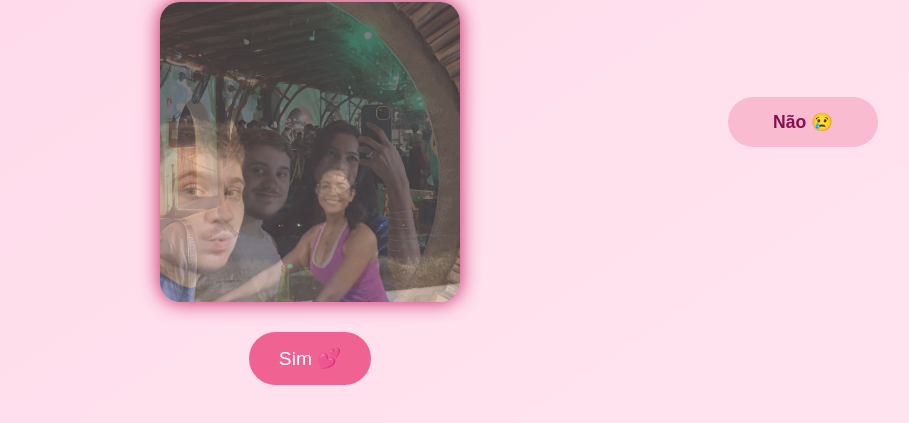
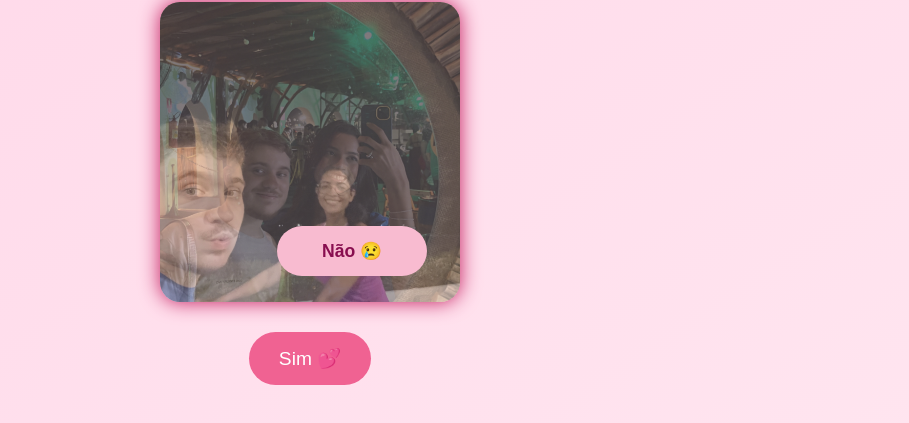
Before and after one commit to ricardoanchieta/pagina-web, a plain HTML site: page index.html in a window 1280 px wide. Both pictures are taken after a click on the button "Não 😢". Shown: the part 301-724 px from the top of the page, without its empty margins (330-1239 px from the left). Drawn offline with Linux system fonts and the light colour scheme.

Commit message:
fix: movimentos do botao "nao"

```diff
--- a/css/estilo.css
+++ b/css/estilo.css
@@ -77,7 +77,7 @@ body {
     font-weight: bold;
     cursor: pointer;
     text-align: center;
-    z-index: 2000;
+    z-index: 999;
   }
 
 
--- a/js/script.js
+++ b/js/script.js
@@ -40,12 +40,20 @@ function iniciarContador() {
 
 // Botão "Não" fujão
 const botaoNao = document.getElementById("botaoNao");
-botaoNao.addEventListener("mouseenter", () => {
+
+// Função que move o botão para uma posição aleatória
+function fugir() {
   const maxX = window.innerWidth - botaoNao.offsetWidth;
   const maxY = window.innerHeight - botaoNao.offsetHeight;
+
   const novoX = Math.floor(Math.random() * maxX);
   const novoY = Math.floor(Math.random() * maxY);
+
   botaoNao.style.position = "absolute";
   botaoNao.style.left = `${novoX}px`;
   botaoNao.style.top = `${novoY}px`;
-});
+}
+
+// Eventos para desktop e mobile
+botaoNao.addEventListener("mouseenter", fugir);     // Desktop
+botaoNao.addEventListener("touchstart", fugir);     // Mobile
```
